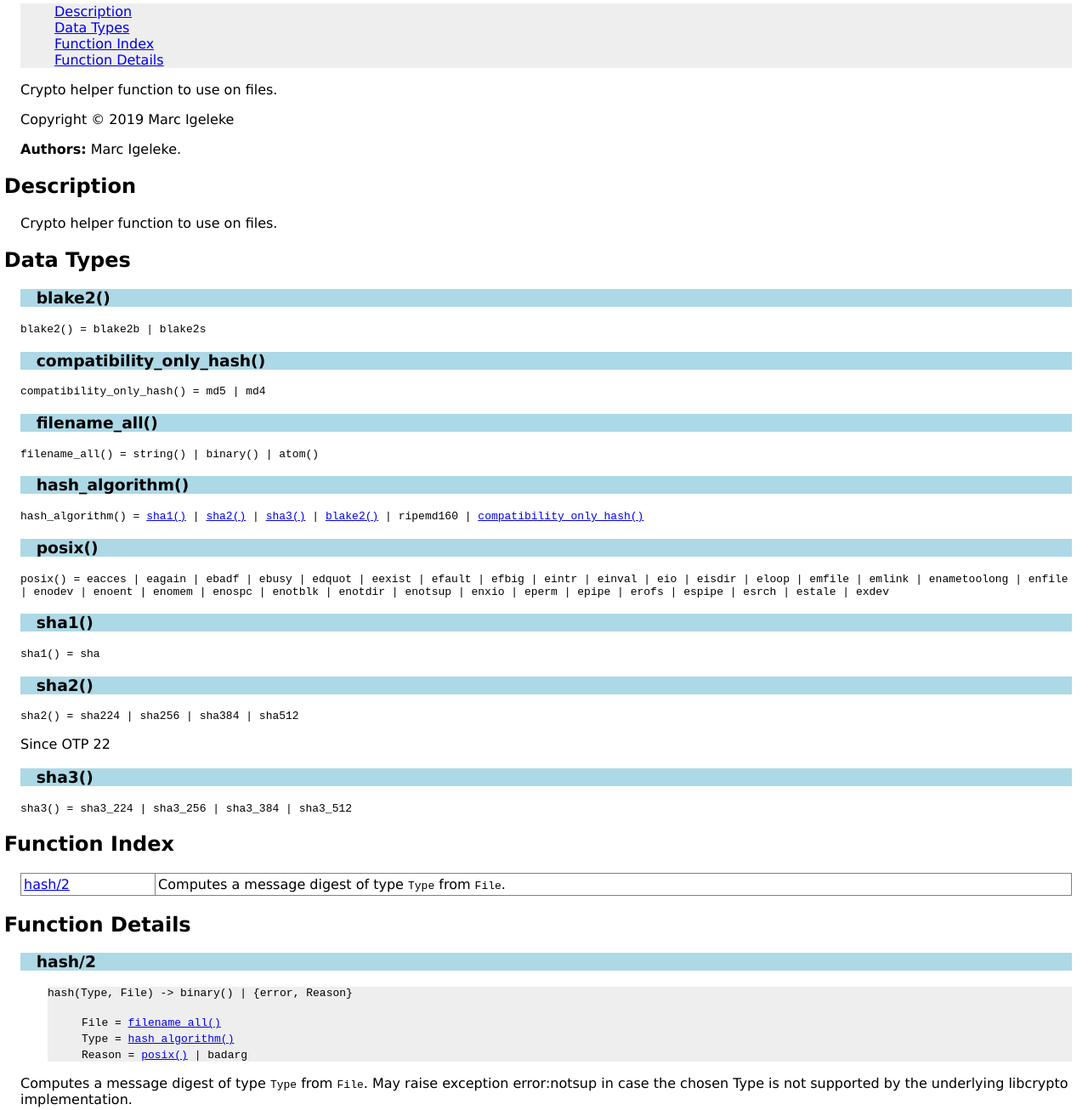
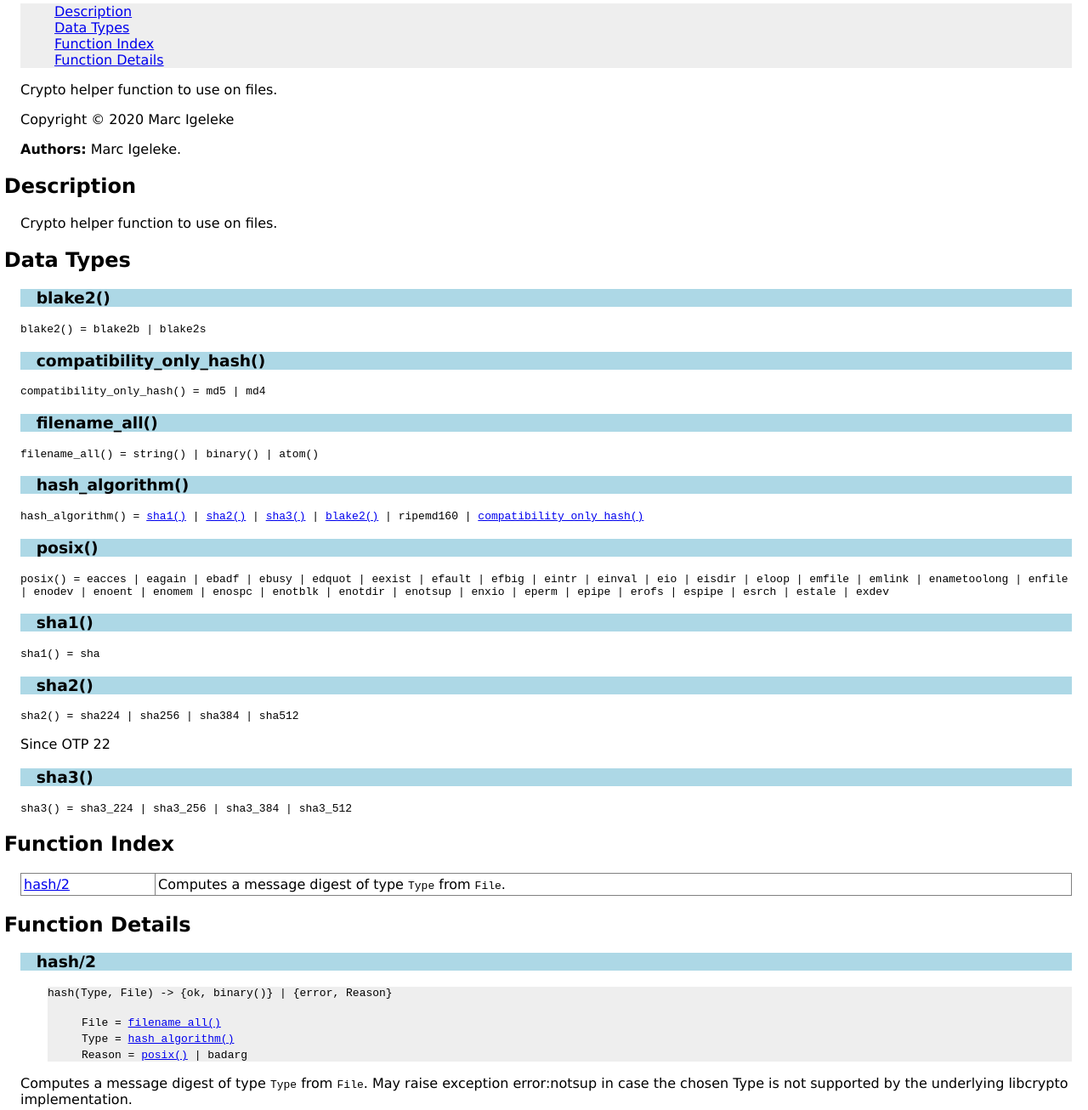
Before and after one commit to M-I/file_crypto, a plain HTML site: page docs/file_crypto.html in a window 1280 px wide. Shown: the part 160-1466 px from the top of the page at 85% size. Drawn offline with Linux system fonts and the light colour scheme.

Commit message:
Changed the output to correspond to erlang's 'file' module ({ok, term()}) Added the org file used to tangle the project

```diff
--- a/docs/file_crypto.html
+++ b/docs/file_crypto.html
@@ -11,7 +11,7 @@
 
 <h1>Module file_crypto</h1>
 <ul class="index"><li><a href="#description">Description</a></li><li><a href="#types">Data Types</a></li><li><a href="#index">Function Index</a></li><li><a href="#functions">Function Details</a></li></ul>Crypto helper function to use on files.
-<p>Copyright © 2019 Marc Igeleke</p>
+<p>Copyright © 2020 Marc Igeleke</p>
 
 <p><b>Authors:</b> Marc Igeleke.</p>
 
@@ -58,7 +58,7 @@
 
 <h3 class="function"><a name="hash-2">hash/2</a></h3>
 <div class="spec">
-<p><tt>hash(Type, File) -&gt; binary() | {error, Reason}</tt>
+<p><tt>hash(Type, File) -&gt; {ok, binary()} | {error, Reason}</tt>
 <ul class="definitions"><li><tt>File = <a href="#type-filename_all">filename_all()</a></tt></li><li><tt>Type = <a href="#type-hash_algorithm">hash_algorithm()</a></tt></li><li><tt>Reason = <a href="#type-posix">posix()</a> | badarg</tt></li></ul></p>
 </div><p>Computes a message digest of type <code>Type</code> from <code>File</code>.
   May raise exception error:notsup in case the chosen Type is not supported by the underlying libcrypto implementation.</p>
```
Also changed, not shown: 3 other files.
